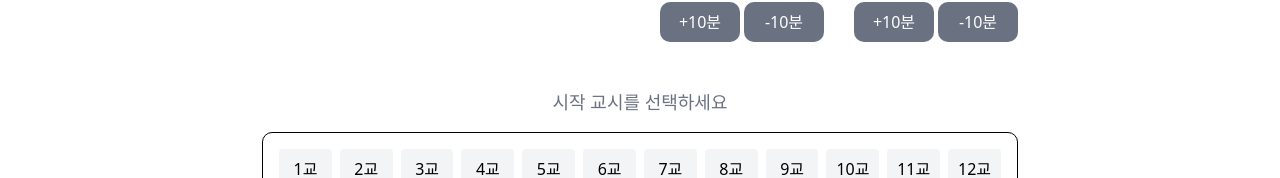
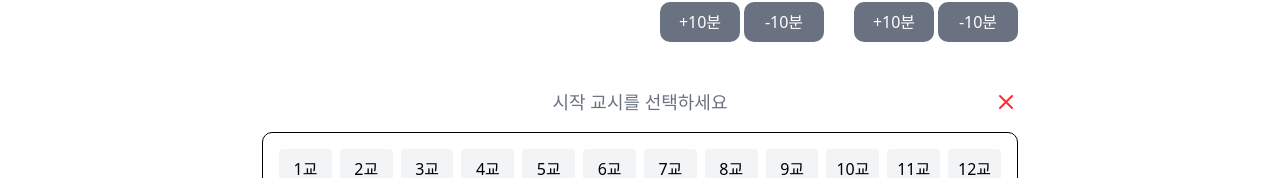
Before and after one commit to daybreaker42/classtime-converter, a React (Vite) app: page / in a window 1280 px wide. Shown: the part 301-479 px from the top of the page. Built offline with nearby package versions, Linux system fonts and the light colour scheme.

Commit message:
add: convert 삭제 기능 추가

```diff
--- a/src/App.tsx
+++ b/src/App.tsx
@@ -71,6 +71,11 @@ export default function App() {
     }
   };
 
+  // 삭제 함수 추가
+  const handleDelete = (id: number) => {
+    setConverts(prevConverts => prevConverts.filter(convert => convert.id !== id));
+  };
+
   // converts 객체를 JSON 문자열로 변환하여 로그에 출력
   console.log(`converts: ${JSON.stringify(converts)}`);
 
@@ -112,7 +117,15 @@ export default function App() {
           {/* 변환 칸 */}
           <div className="w-full flex flex-col items-center">
             {converts.map((convert, index) => (
-              <ConvertTable key={index} classCount={classCount} convert={convert} startTime={startTime} timeInterval={timeInterval} setConverts={setConverts} />
+              <ConvertTable
+                key={index}
+                classCount={classCount}
+                convert={convert}
+                startTime={startTime}
+                timeInterval={timeInterval}
+                setConverts={setConverts}
+                onDelete={handleDelete}  // 삭제 함수 전달
+              />
             ))}
           </div>
           <AddButton add={() => {
--- a/src/components/ConvertTable.tsx
+++ b/src/components/ConvertTable.tsx
@@ -7,9 +7,10 @@ interface ConvertTableProps {
     startTime: string;
     timeInterval: number;
     setConverts: React.Dispatch<React.SetStateAction<converts[]>>;
+    onDelete: (id: number) => void;  // 삭제 함수 props 추가
 }
 
-export default function ConvertTable({ classCount, convert, startTime, timeInterval, setConverts }: ConvertTableProps) {
+export default function ConvertTable({ classCount, convert, startTime, timeInterval, setConverts, onDelete }: ConvertTableProps) {
     // 교시 목록 생성
     let classTimes: classTime[] = [];
     for (let i = 1; i <= classCount; i++) {
@@ -69,7 +70,16 @@ export default function ConvertTable({ classCount, convert, startTime, timeInter
         <div className="w-full mt-4">
             <div className="flex flex-col w-full">
                 {/* 결과 표시 영역 */}
-                <div className="mb-4 text-lg font-medium text-center">
+                <div className="mb-4 text-lg font-medium text-center relative">
+                    {/* 삭제 버튼 추가 */}
+                    <button
+                        onClick={() => onDelete(convert.id)}
+                        className="absolute right-0 top-1/2 -translate-y-1/2 text-red-500 hover:text-red-700"
+                    >
+                        <svg xmlns="http://www.w3.org/2000/svg" className="h-6 w-6" fill="none" viewBox="0 0 24 24" stroke="currentColor">
+                            <path strokeLinecap="round" strokeLinejoin="round" strokeWidth={2} d="M6 18L18 6M6 6l12 12" />
+                        </svg>
+                    </button>
                     {convert.startClass && convert.endTime ? (
                         <span>
                             {convert.startClass}교시 ~ {convert.endClass}교시
```
